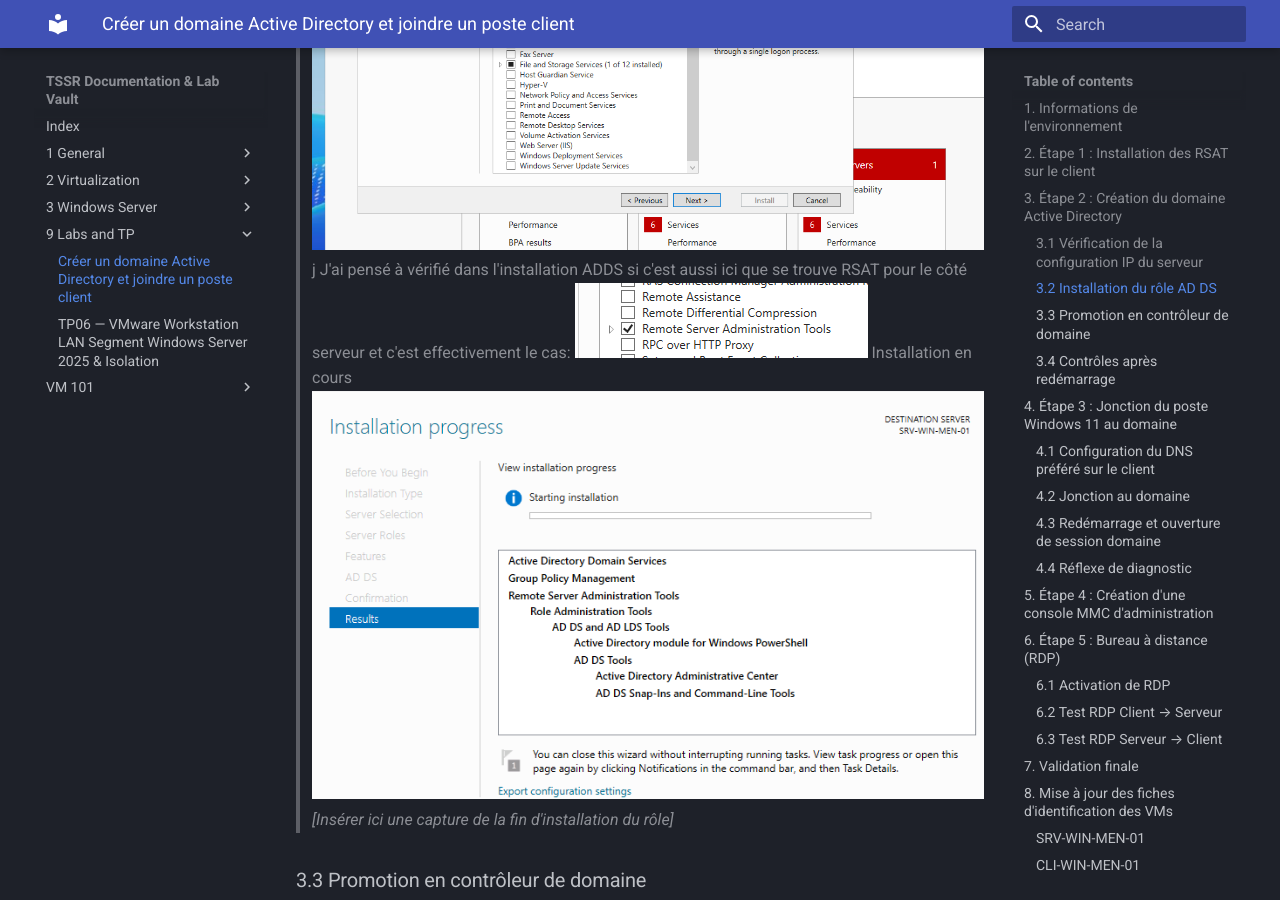
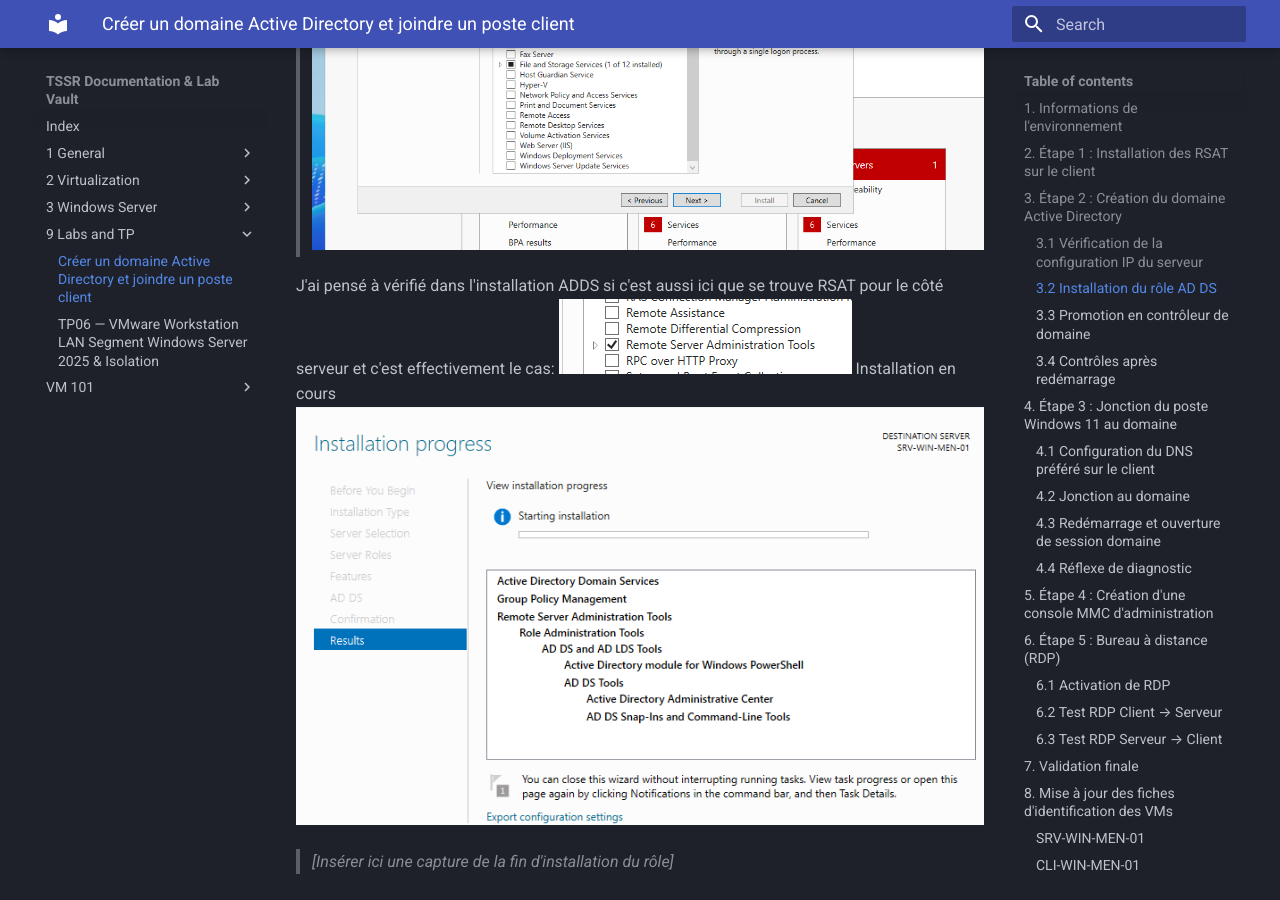
Before and after one commit to Natalshadow/TSSR_Doc, an MkDocs documentation site: the page built from docs/9-Labs and TP/Créer un domaine Active Directory et joindre un poste client.md, in a window 1280 px wide and 900 px high, scrolled down 3505 px. Built offline with MkDocs 1.6.1 and Material for MkDocs 9.7.7, drawn with Linux system fonts in a browser that asks for light colours.

Commit message:
vault backup: 2026-10-05 14:25:25

```diff
--- a/docs/9-Labs and TP/Créer un domaine Active Directory et joindre un poste client.md
+++ b/docs/9-Labs and TP/Créer un domaine Active Directory et joindre un poste client.md
@@ -60,7 +60,8 @@
 
 > _[Insérer ici une capture de l'assistant d'ajout de rôles avec AD DS sélectionné]_
 ![](attachments/Pasted%20image%2020261005142239.png)
-j J'ai pensé à vérifié dans l'installation ADDS si c'est aussi ici que se trouve RSAT pour le côté serveur et c'est effectivement le cas:
+
+J'ai pensé à vérifié dans l'installation ADDS si c'est aussi ici que se trouve RSAT pour le côté serveur et c'est effectivement le cas:
 ![](attachments/Pasted%20image%2020261005142338.png)
 Installation en cours
 ![](attachments/Pasted%20image%2020261005142434.png)
```
